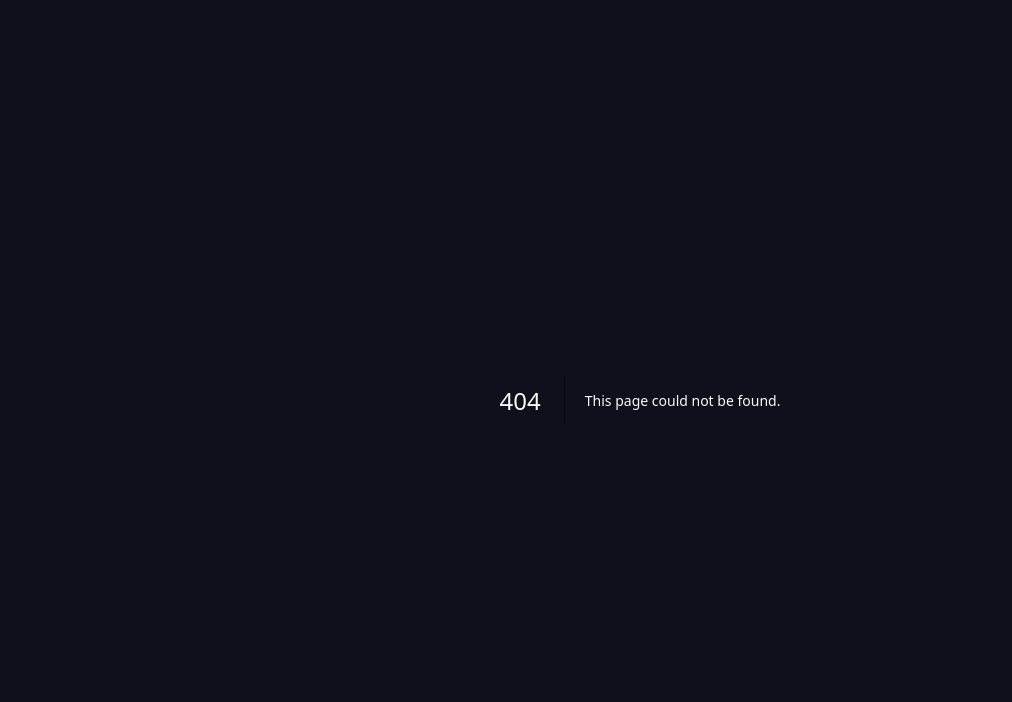
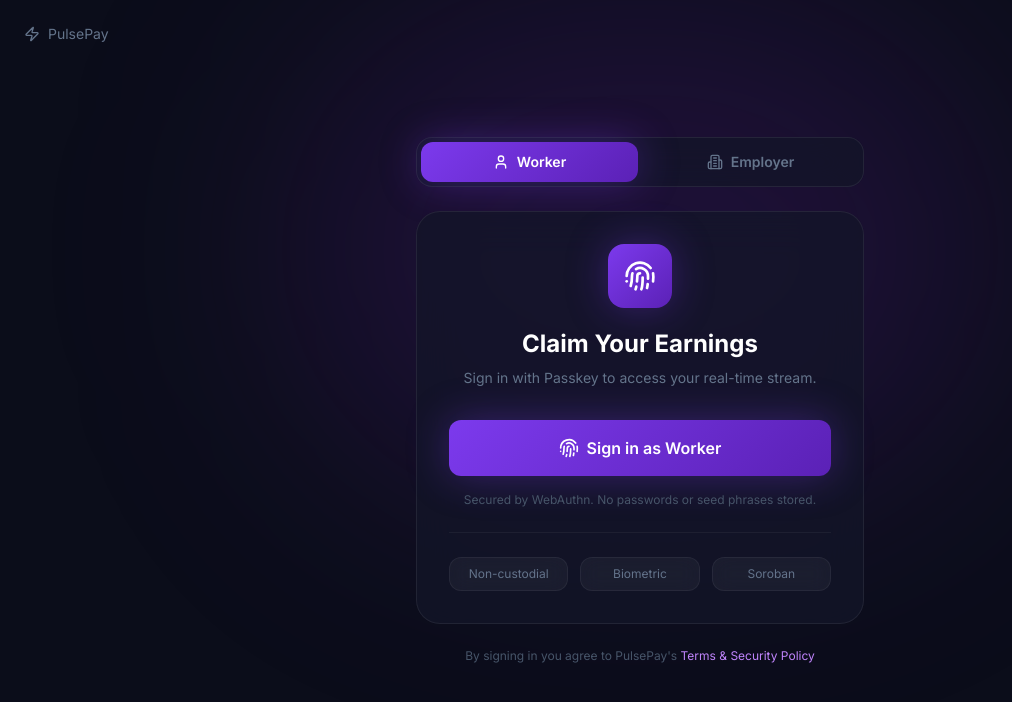
Before and after one commit to PulsePay-Agency/pulsepay, a Next.js app in the folder apps/frontend/: page /login in a window 1280 px wide. Before the commit this address had no page. Shown: the top 702 px of the page, without its empty margins (0-1012 px from the left). Built offline with nearby package versions, Linux system fonts and the light colour scheme.

Commit message:
feat(auth): implement session context and passkey login portal

```diff
--- /dev/null
+++ b/apps/frontend/src/app/login/page.tsx
@@ -0,0 +1,125 @@
+"use client";
+import { useState, Suspense } from "react";
+import { useRouter, useSearchParams } from "next/navigation";
+import { Fingerprint, Zap, Building2, User } from "lucide-react";
+import Link from "next/link";
+
+function LoginForm() {
+  const router = useRouter();
+  const params = useSearchParams();
+  const [role, setRole] = useState<"worker" | "employer">(
+    (params.get("role") as "worker" | "employer") ?? "worker"
+  );
+  const [loading, setLoading] = useState(false);
+  const [error, setError] = useState<string | null>(null);
+
+  const handleLogin = async () => {
+    setLoading(true);
+    setError(null);
+    try {
+      const challenge = new Uint8Array(32);
+      crypto.getRandomValues(challenge);
+      await navigator.credentials.get({
+        publicKey: { challenge, rpId: window.location.hostname, userVerification: "preferred" },
+      });
+      router.push(`/dashboard/${role}`);
+    } catch (err: any) {
+      if (err.name === "NotAllowedError") {
+        setTimeout(() => router.push(`/dashboard/${role}`), 300);
+      } else {
+        setError("Passkey authentication failed. Try again.");
+      }
+    } finally {
+      setLoading(false);
+    }
+  };
+
+  return (
+    <div className="min-h-screen bg-[#0B0D1A] flex flex-col items-center justify-center px-4 relative">
+      {/* bg blobs */}
+      <div className="absolute top-0 left-1/2 -translate-x-1/2 w-[700px] h-[500px] bg-purple-800/20 blur-[120px] rounded-full pointer-events-none" />
+
+      {/* Back link */}
+      <Link href="/" className="absolute top-6 left-6 flex items-center gap-2 text-sm text-[#64748B] hover:text-white transition-colors">
+        <Zap className="w-4 h-4" /> PulsePay
+      </Link>
+
+      <div className="relative w-full max-w-md">
+        {/* Role toggle */}
+        <div className="glass rounded-2xl p-1 flex gap-1 mb-6 border border-white/5">
+          {(["worker", "employer"] as const).map((r) => (
+            <button
+              key={r}
+              onClick={() => setRole(r)}
+              className={`flex-1 flex items-center justify-center gap-2 py-2.5 rounded-xl text-sm font-semibold transition-all ${
+                role === r ? "gradient-purple text-white glow-purple" : "text-[#64748B] hover:text-white"
+              }`}
+            >
+              {r === "worker" ? <User className="w-4 h-4" /> : <Building2 className="w-4 h-4" />}
+              {r === "worker" ? "Worker" : "Employer"}
+            </button>
+          ))}
+        </div>
+
+        {/* Card */}
+        <div className="glass rounded-3xl p-8 border border-white/5">
+          <div className="text-center mb-8">
+            <div className="w-16 h-16 gradient-purple rounded-2xl flex items-center justify-center mx-auto mb-5 glow-purple">
+              <Fingerprint className="w-8 h-8 text-white" />
+            </div>
+            <h1 className="text-2xl font-bold text-white mb-2">
+              {role === "worker" ? "Claim Your Earnings" : "Manage Your Payroll"}
+            </h1>
+            <p className="text-sm text-[#64748B]">
+              {role === "worker"
+                ? "Sign in with Passkey to access your real-time stream."
+                : "Sign in with Passkey to manage worker streams and vault."}
+            </p>
+          </div>
+
+          {error && (
+            <div className="bg-red-500/10 border border-red-500/20 rounded-xl px-4 py-3 text-sm text-red-400 mb-5 text-center">
+              {error}
+            </div>
+          )}
+
+          <button
+            onClick={handleLogin}
+            disabled={loading}
+            className="w-full gradient-purple glow-purple text-white font-semibold py-4 rounded-xl hover:opacity-90 transition-opacity disabled:opacity-50 flex items-center justify-center gap-2 mb-4"
+          >
+            <Fingerprint className="w-5 h-5" />
+            {loading ? "Authenticating..." : `Sign in as ${role === "worker" ? "Worker" : "Employer"}`}
+          </button>
+
+          <div className="text-center">
+            <p className="text-xs text-[#475569]">
+              Secured by WebAuthn. No passwords or seed phrases stored.
+            </p>
+          </div>
+
+          <div className="mt-6 pt-6 border-t border-white/5 grid grid-cols-3 gap-3 text-center">
+            {["Non-custodial", "Biometric", "Soroban"].map((t) => (
+              <div key={t} className="glass-light rounded-xl py-2 border border-white/5">
+                <p className="text-xs text-[#64748B]">{t}</p>
+              </div>
+            ))}
+          </div>
+        </div>
+
+        <p className="text-center text-xs text-[#475569] mt-6">
+          By signing in you agree to PulsePay's{" "}
+          <Link href="/security" className="text-purple-400 hover:underline">Terms & Security Policy</Link>
+        </p>
+      </div>
+    </div>
+  );
+}
+
+export default function LoginPage() {
+  return (
+    <Suspense>
+      <LoginForm />
+    </Suspense>
+  );
+}
```
